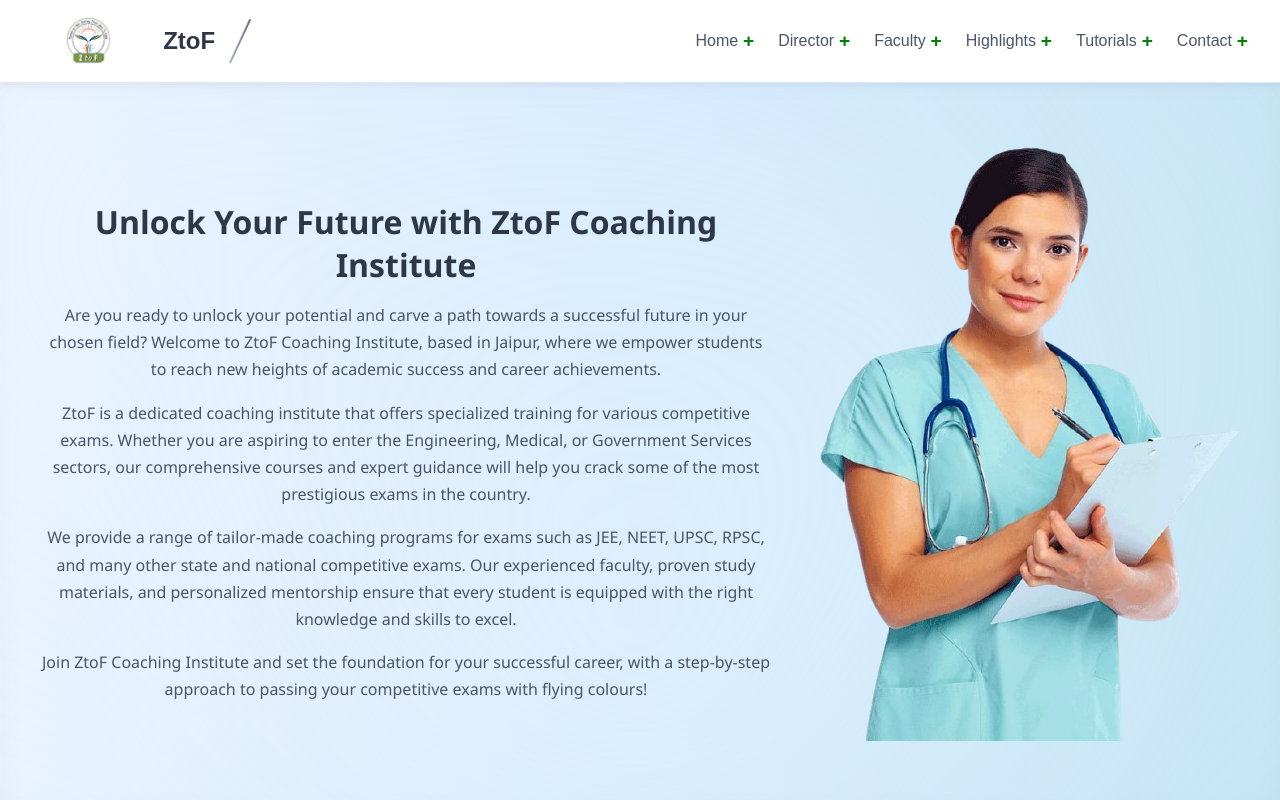
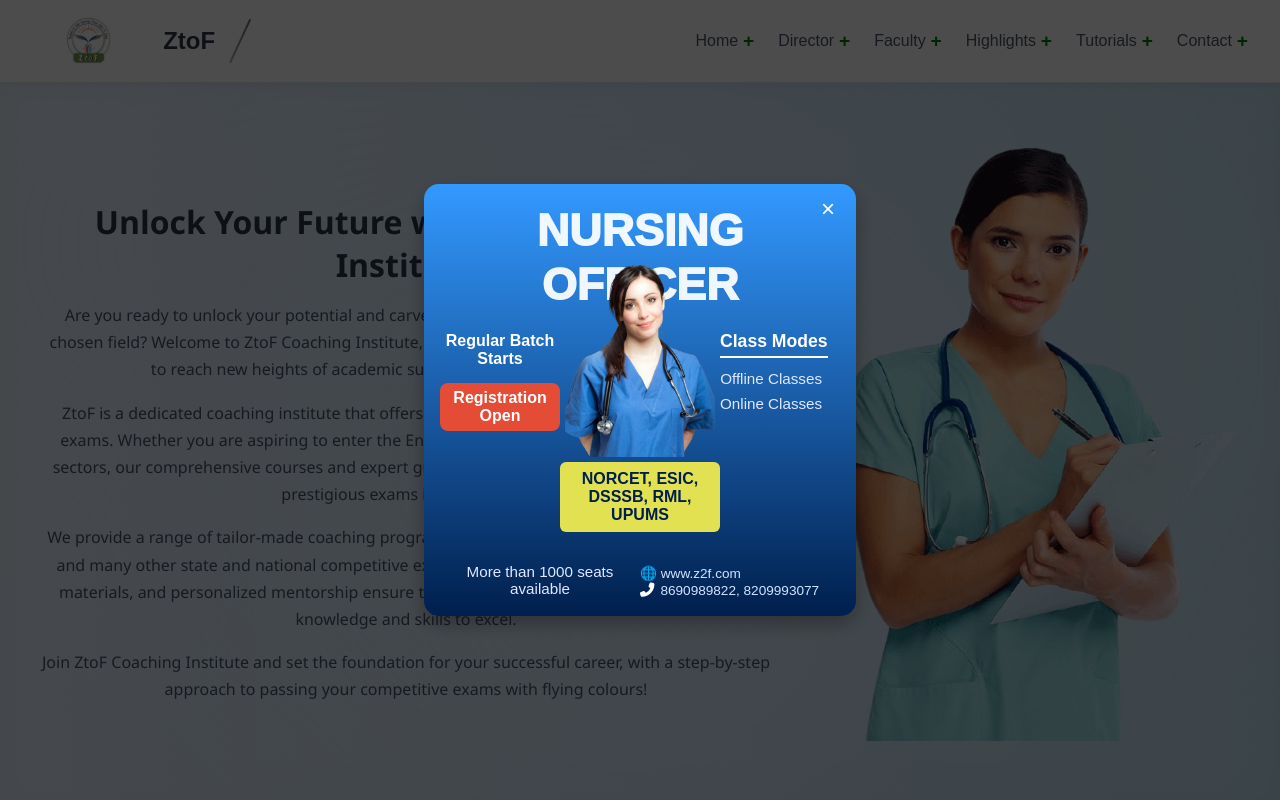
Before and after one commit to amal773/ZtoF, a React (Create React App) app: page / in a window 1280 px wide. Shown: the top 800 px of the page. Built offline with nearby package versions, Linux system fonts and the light colour scheme.

Commit message:
Adding popup

```diff
--- /dev/null
+++ b/src/Components/Popup/Popup.css
@@ -0,0 +1,199 @@
+.ad-popup-overlay {
+  position: fixed;
+  top: 0;
+  left: 0;
+  width: 100%;
+  height: 100%;
+  background-color: rgba(0, 0, 0, 0.7);
+  z-index: 9999;
+  display: flex;
+  justify-content: center;
+  align-items: center;
+}
+
+.ad-popup-container {
+  background: linear-gradient(to bottom, #3399ff, #001f4d);
+  width: 90%;
+  max-width: 400px;
+  aspect-ratio: 1 / 1;
+  border-radius: 15px;
+  padding: 1rem;
+  position: relative;
+  display: flex;
+  flex-direction: column;
+  justify-content: space-between;
+  color: white;
+  overflow: hidden;
+  box-shadow: 0 8px 20px rgba(0, 0, 0, 0.3);
+}
+
+.close-button {
+  position: absolute;
+  top: 10px;
+  right: 15px;
+  font-size: 1.5rem;
+  background: none;
+  border: none;
+  color: white;
+  cursor: pointer;
+  z-index: 2;
+}
+
+.popup-background-text {
+  position: absolute;
+  top: 20px;
+  left: 50%;
+  transform: translateX(-50%);
+  font-size: 2.8rem;
+  font-weight: 1000;
+  color: rgba(255, 255, 255, 0.93);
+  z-index: 0;
+  text-align: center;
+  line-height: 1.2;
+  white-space: normal;
+}
+
+.popup-content {
+  display: flex;
+  justify-content: space-between;
+  align-items: center;
+  flex: 1;
+  z-index: 1;
+}
+
+.popup-left, .popup-right {
+  flex: 1;
+  text-align: center;
+}
+
+.popup-center {
+  flex: 1;
+  display: flex;
+  justify-content: center;
+
+}
+
+.popup-image {
+  max-width: 150px;
+  height: auto;
+  padding: 5px;
+  margin-top: 3rem;
+}
+
+.batch-start {
+  font-size: 1rem;
+  font-weight: 600;
+  margin-bottom: 10px;
+}
+
+.registration-box {
+  background-color: #e44c35;
+  color: white;
+  padding: 6px 12px;
+  font-weight: bold;
+  border-radius: 8px;
+  display: inline-block;
+  margin-top: 5px;
+}
+
+.class-type {
+  font-size: 1rem;
+  font-weight: 600;
+  margin: 8px 0;
+}
+
+.popup-footer {
+  text-align: center;
+  margin-top: 1rem;
+  z-index: 1;
+}
+
+.exam-box {
+  background-color: #a4ca0a;
+  padding: 8px 16px;
+  font-weight: bold;
+  border-radius: 6px;
+  display: inline-block;
+  margin-bottom: 6px;
+}
+
+.seats-info {
+  margin: 0;
+  font-size: 0.95rem;
+  font-weight: 500;
+  color: #e0e7ff;
+  flex: 1;
+}
+
+.popup-right {
+  display: flex;
+  flex-direction: column;
+  align-items: flex-start;
+}
+
+.class-type-heading {
+  font-size: 1.1rem;
+  font-weight: 600;
+  color: #ffffff;
+  margin-bottom: 0.5rem;
+  border-bottom: 2px solid #ffffff;
+  padding-bottom: 4px;
+}
+
+.class-type-list {
+  list-style: none;
+  padding: 0;
+  margin: 0;
+}
+
+.class-type-list li {
+  font-size: 0.95rem;
+  color: #e0e7ff;
+  padding: 4px 0;
+}
+
+
+.popup-center {
+  flex: 1;
+  display: flex;
+  flex-direction: column;
+  align-items: center;
+  justify-content: center;
+}
+
+.exam-box {
+  background-color: #e1e152;
+  padding: 8px 16px;
+  font-weight: bold;
+  border-radius: 6px;
+  display: inline-block;
+  color: #001f4d;
+}
+
+.popup-footer {
+  display: flex;
+  justify-content: space-between;
+  align-items: flex-start;
+  flex-wrap: wrap;
+  margin-top: 1rem;
+  z-index: 1;
+}
+
+.popup-contact {
+  text-align: left;
+  font-size: 0.85rem;
+  color: #d1e4ff;
+  flex: 1;
+}
+
+.contact-line {
+  margin: 2px 0;
+  display: flex;
+  align-items: center;
+  gap: 6px;
+}
+
+.contact-icon {
+  color: #ffffff;
+  font-size: 0.9rem;
+}
--- /dev/null
+++ b/src/Components/Popup/Popup.js
@@ -0,0 +1,49 @@
+import React from 'react';
+import './Popup.css';
+import nurseImage from '../../Images/nurse.png';
+
+const Popup = ({ onClose }) => {
+    return (
+        <div className="ad-popup-overlay">
+            <div className="ad-popup-container">
+                <button className="close-button" onClick={onClose}>×</button>
+
+                <div className="popup-background-text">NURSING OFFICER</div>
+
+                <div className="popup-content">
+                    <div className="popup-left">
+                        <p className="batch-start">Regular Batch Starts</p>
+                        <div className="registration-box">Registration Open</div>
+                    </div>
+
+                    <div className="popup-center">
+                        <img src={nurseImage} alt="Nurse" className="popup-image" />
+                        <div className="exam-box">NORCET, ESIC, DSSSB, RML, UPUMS</div>
+                    </div>
+
+                    <div className="popup-right">
+                        <div className="class-type-heading">Class Modes</div>
+                        <ul className="class-type-list">
+                            <li>Offline Classes</li>
+                            <li>Online Classes</li>
+                        </ul>
+                    </div>
+
+                </div>
+
+                <div className="popup-footer">
+                    <p className="seats-info">More than 1000 seats available</p>
+                    <div className="popup-contact">
+                        <p className="contact-line">🌐 www.z2f.com</p>
+                        <p className="contact-line">
+                            <i className="fas fa-phone-alt contact-icon"></i> 8690989822, 8209993077
+                        </p>
+                    </div>
+
+                </div>
+            </div>
+        </div>
+    );
+};
+
+export default Popup;
--- a/src/Pages/LandingPage/LandingPage.js
+++ b/src/Pages/LandingPage/LandingPage.js
@@ -1,4 +1,4 @@
-import React from "react";
+import React, {useState, useEffect} from "react";
 import Slider from "react-slick";
 import Card from "../../Components/Card/Card"
 import "./LandingPage.css";
@@ -11,6 +11,8 @@
 import i2 from "../../Images/i2.jpg";
 import i3 from "../../Images/i3.jpg";
 import i4 from "../../Images/i4.jpg";
+import Popup from "../../Components/Popup/Popup";
+
 
 const sliderSettings = {
   dots: true,
@@ -49,9 +51,22 @@
 
 
 export default function LandingPage() {
+   const [isPopupOpen, setPopupOpen] = useState(false);
+
+   useEffect(()=>{
+     const timer = setTimeout(()=>{
+      setPopupOpen(true)
+     }, 2000)
+     return ()=>clearTimeout(timer)
+   }, [])
   return (
+
     <div className="landing-container">
       <Navbar />
+      <div>
+
+      {isPopupOpen && <Popup onClose={() => setPopupOpen(false)} />}
+    </div>
 
       {/* Home Section */}
       <section className="section home-section" id="home">
```
Also changed, not shown: src/Images/nurse.png (added).
